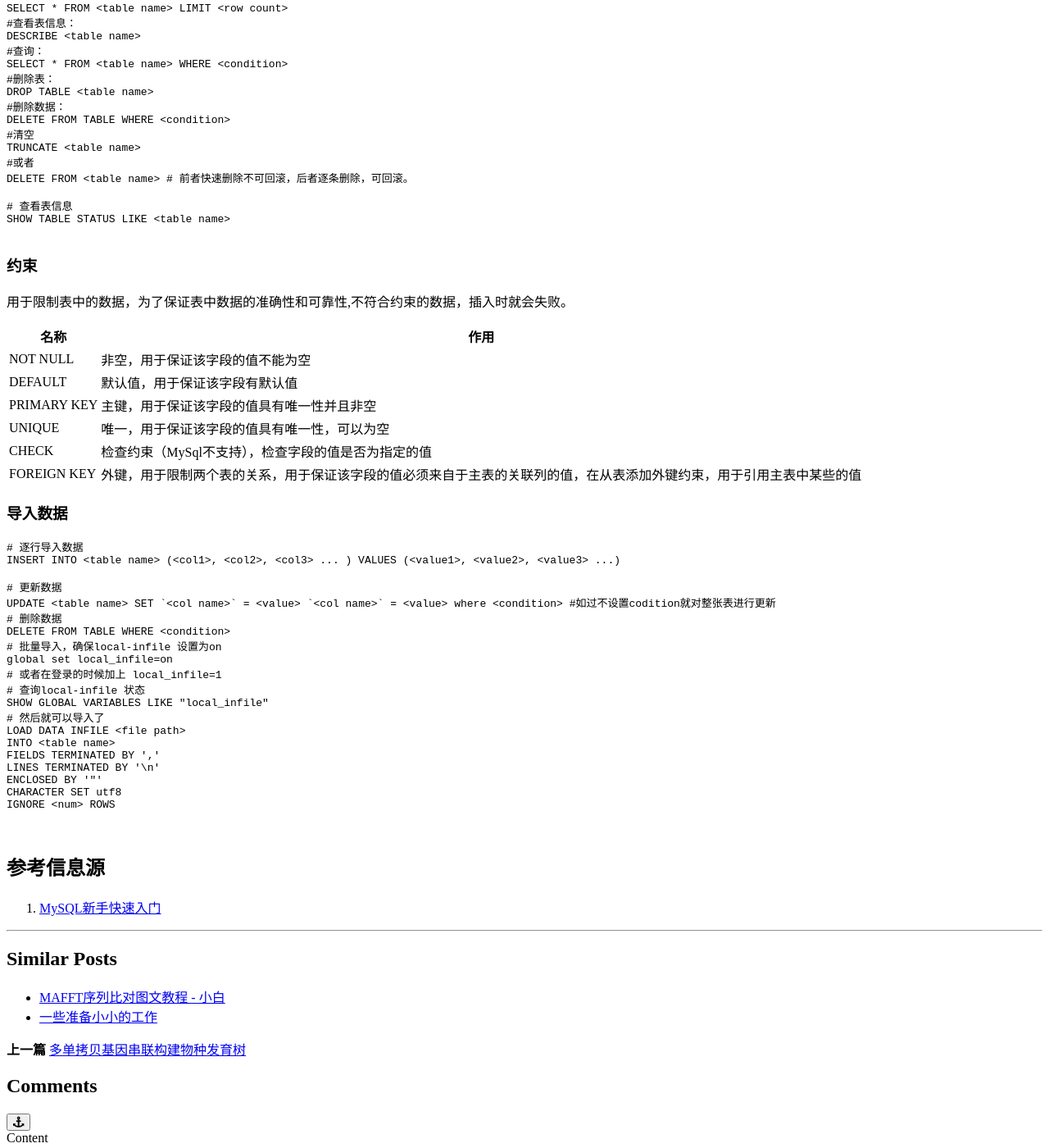
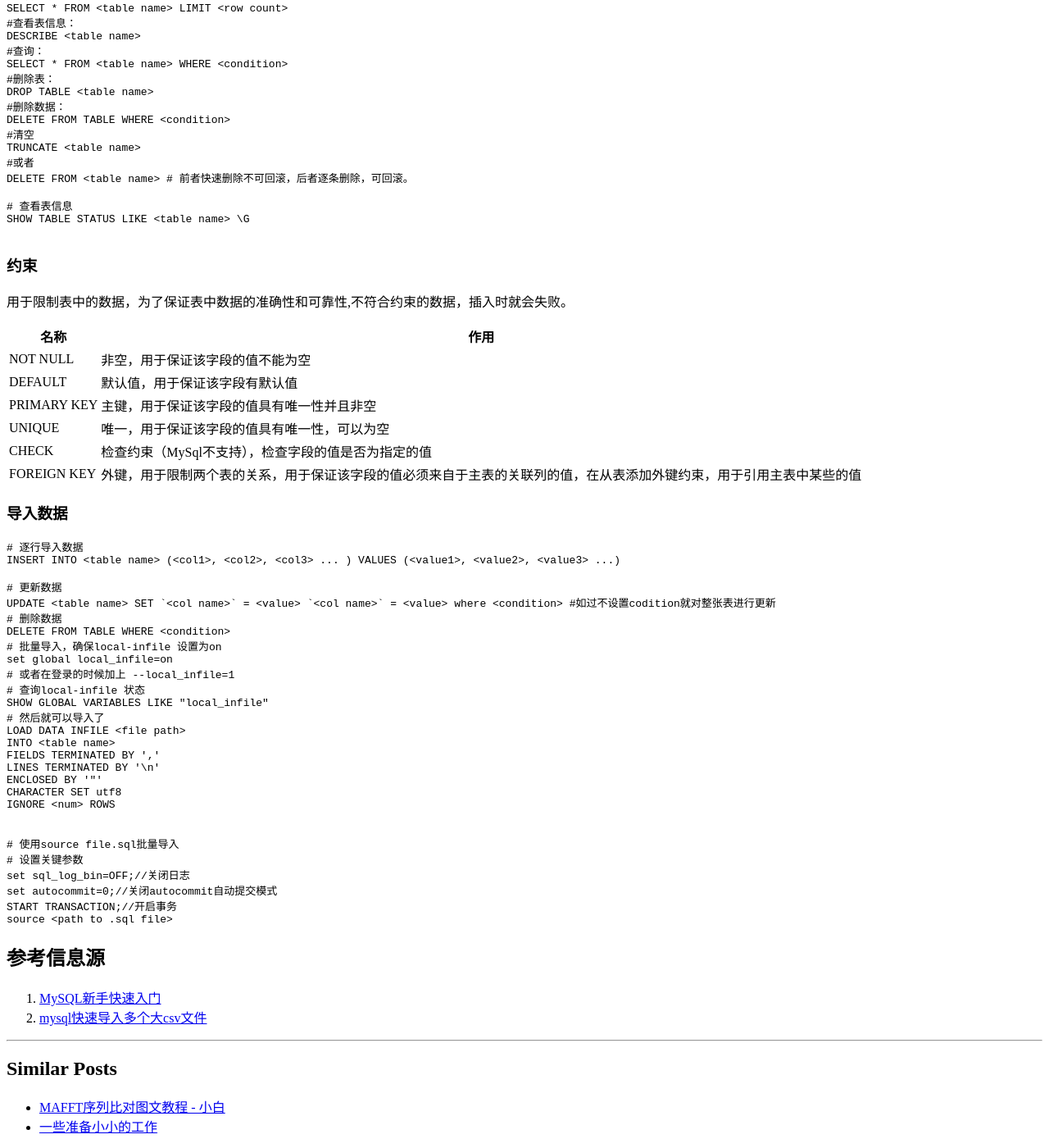
Before and after one commit to stogqy/stogqy.github.io, a Jekyll site: the page built from _posts/2023-08-17-MySQL-learning.md, in a window 1280 px wide and 1400 px high, scrolled down 869 px. Shown: the whole window at 82% size. Built offline with Jekyll 4.4.1, drawn with Linux system fonts in a browser that asks for light colours; a style sheet for code colours, icons or effects is not loaded.

Commit message:
Update 2023-08-17-MySQL-learning.md

````diff
--- a/_posts/2023-08-17-MySQL-learning.md
+++ b/_posts/2023-08-17-MySQL-learning.md
@@ -49,7 +49,7 @@ TRUNCATE <table name>
 DELETE FROM <table name> # 前者快速删除不可回滚，后者逐条删除，可回滚。
 
 # 查看表信息
-SHOW TABLE STATUS LIKE <table name>
+SHOW TABLE STATUS LIKE <table name> \G
 
 ```
 
@@ -78,8 +78,8 @@ UPDATE <table name> SET `<col name>` = <value> `<col name>` = <value> where <con
 # 删除数据
 DELETE FROM TABLE WHERE <condition>
 # 批量导入，确保local-infile 设置为on
-global set local_infile=on
-# 或者在登录的时候加上 local_infile=1
+set global local_infile=on
+# 或者在登录的时候加上 --local_infile=1
 # 查询local-infile 状态
 SHOW GLOBAL VARIABLES LIKE "local_infile"
 # 然后就可以导入了
@@ -92,9 +92,16 @@ CHARACTER SET utf8
 IGNORE <num> ROWS
 
 
+# 使用source file.sql批量导入
+# 设置关键参数
+set sql_log_bin=OFF;//关闭日志
+set autocommit=0;//关闭autocommit自动提交模式
+START TRANSACTION;//开启事务
+source <path to .sql file>
 ```
 
 
 ## 参考信息源
 
 1. [MySQL新手快速入门](https://blog.csdn.net/m0_58878709/article/details/128817956)
+2. [mysql快速导入多个大csv文件](https://blog.csdn.net/weixin_37095828/article/details/104167399)
````
